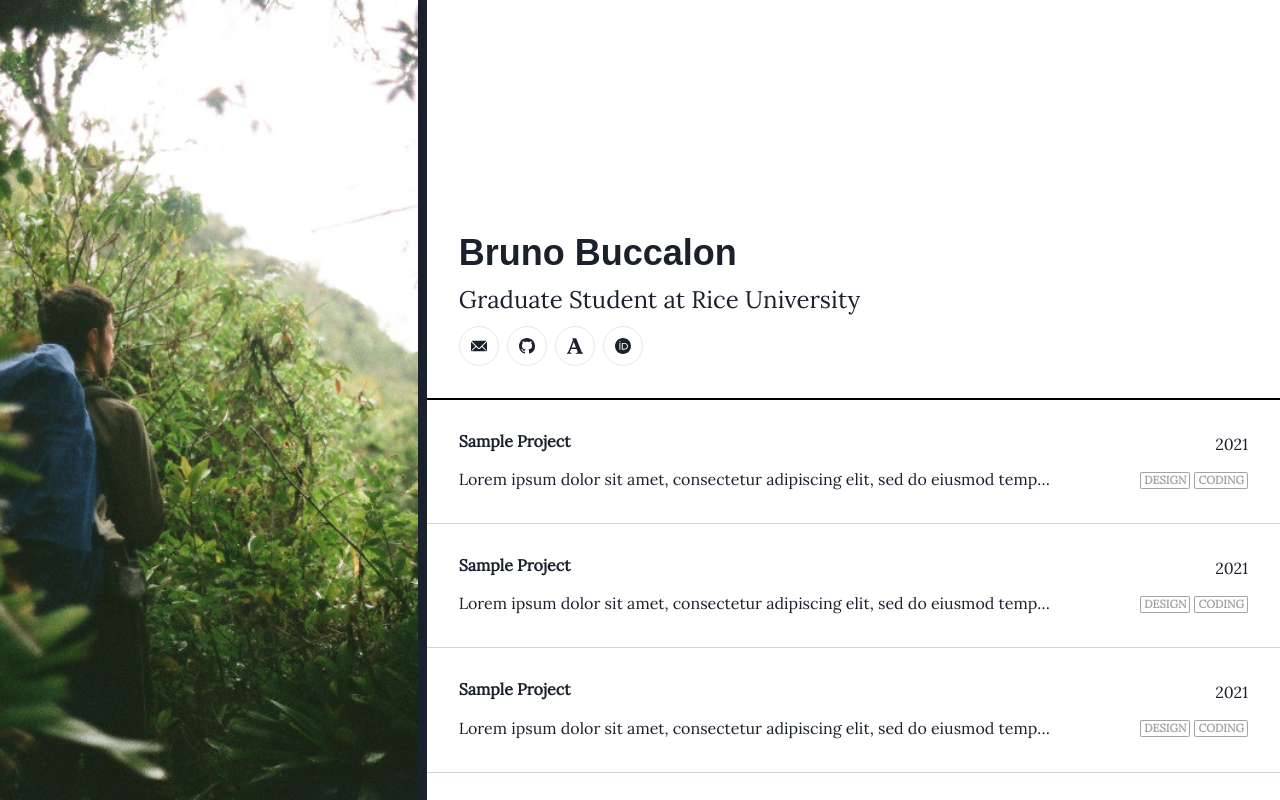
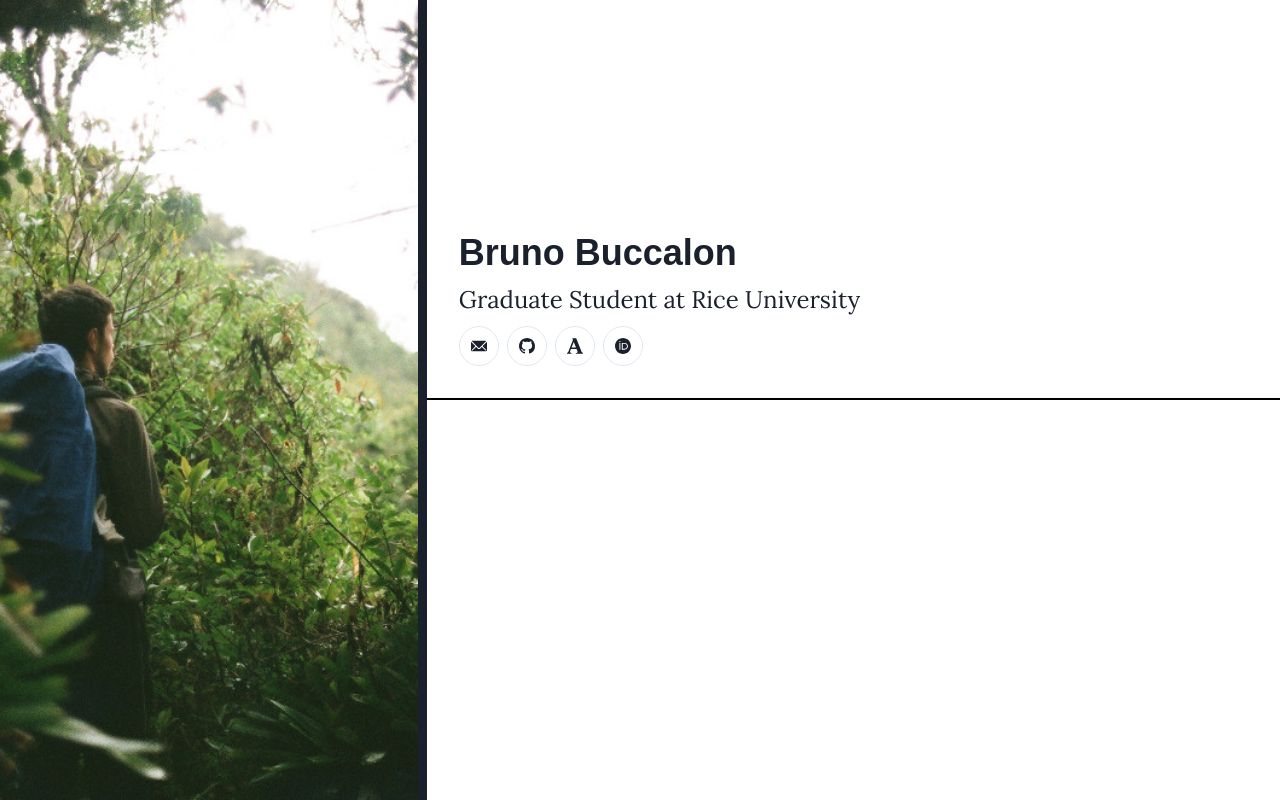
Before and after one commit to buccalon/buccalon.github.io, a Next.js app: page / in a window 1280 px wide. Built offline with nearby package versions, Linux system fonts and the light colour scheme; a web font is replaced by a local one.

Commit message:
:construction: Remove sample projects

```diff
--- a/components/List/index.js
+++ b/components/List/index.js
@@ -5,14 +5,7 @@ import Card from "../Card";
 export default function List() {
   return (
     <GridItem colSpan={1} w="full" overflowY="auto">
-      <VStack spacing={0} align="stretch">
-        <Card />
-        <Card />
-        <Card />
-        <Card />
-        <Card />
-        <Card />
-      </VStack>
+      <VStack spacing={0} align="stretch"></VStack>
     </GridItem>
   );
 }
```
